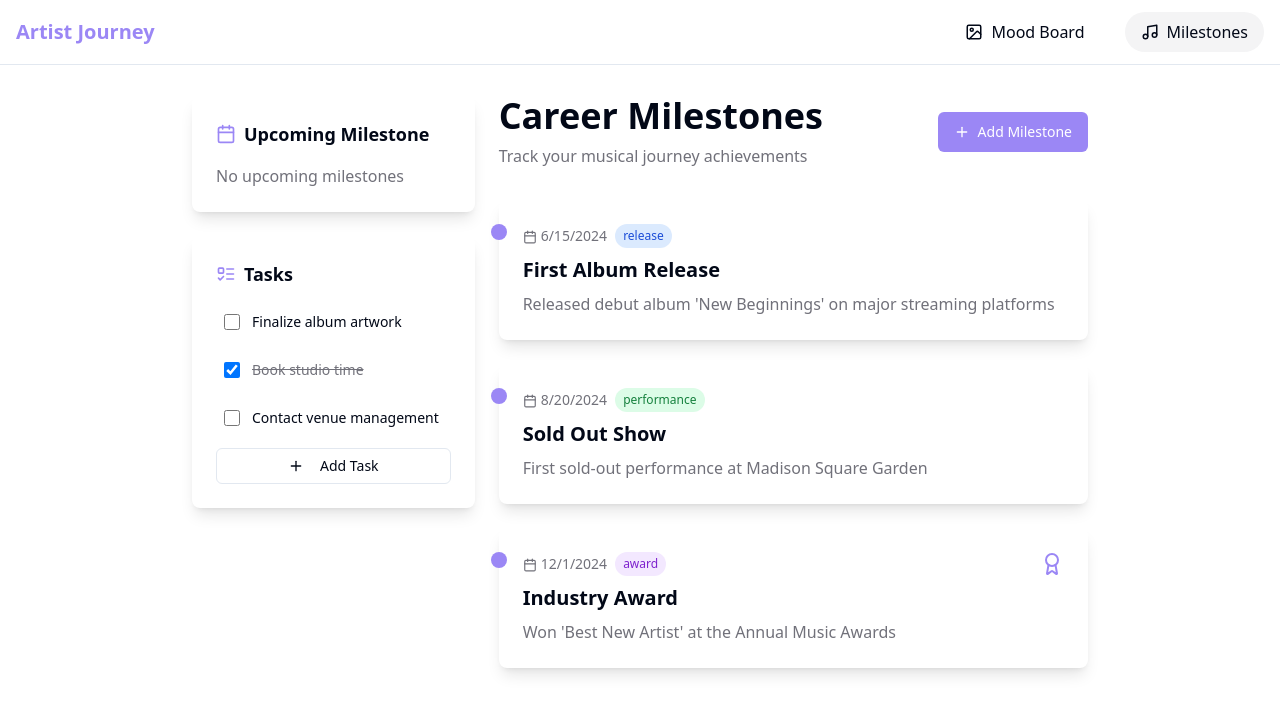
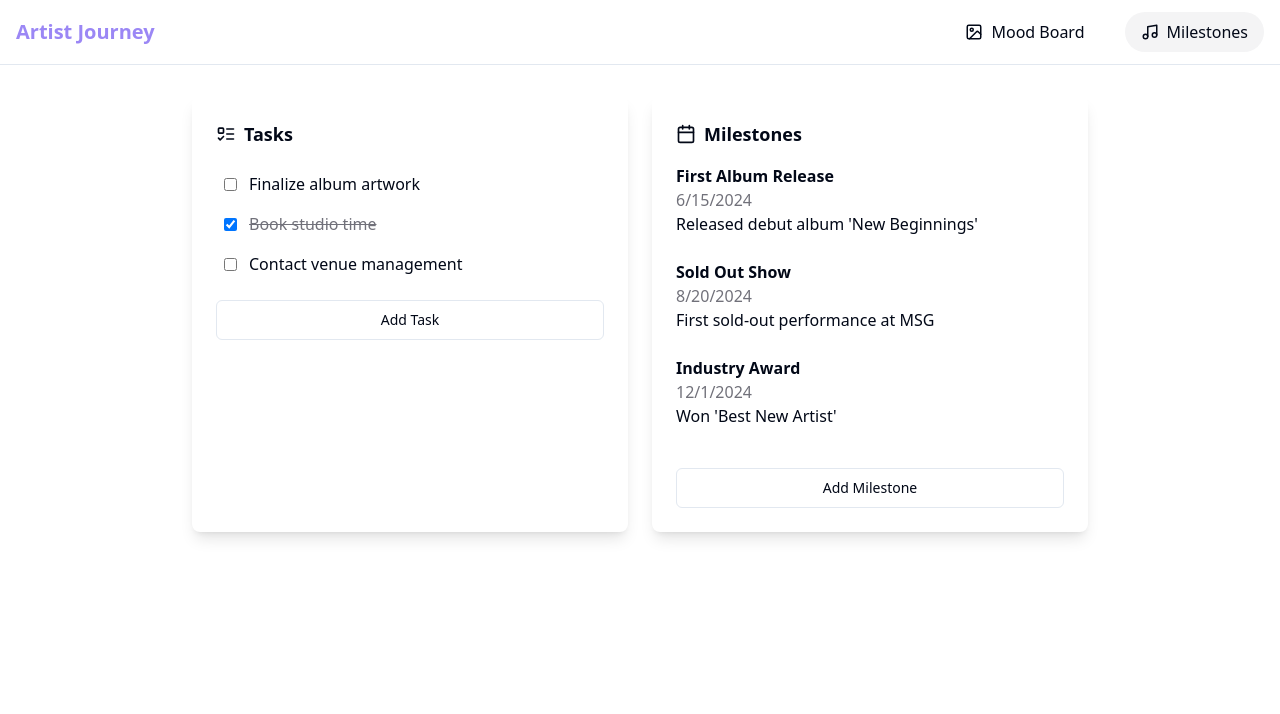
Before and after one commit to agkabongo/welcome2theshow-portail, a React (Vite) app: page /artist/milestones in a window 1280 px wide. Shown: the top 714 px of the page. Built offline with nearby package versions, Linux system fonts and the light colour scheme.

Commit message:
Update Milestones.tsx

```diff
--- a/src/pages/Milestones.tsx
+++ b/src/pages/Milestones.tsx
@@ -1,195 +1,107 @@
-
 import { useState } from "react";
-import { Award, Calendar, Plus, ListTodo, ArrowRight } from "lucide-react";
+import { Award, Calendar, Plus, ListTodo } from "lucide-react";
 import { Button } from "@/components/ui/button";
+import { Input } from "@/components/ui/input";
+import { Textarea } from "@/components/ui/textarea";
+import { Dialog, DialogTrigger, DialogContent, DialogHeader, DialogTitle, DialogFooter } from "@/components/ui/dialog";
 import { cn } from "@/lib/utils";
 
-type Milestone = {
-  id: number;
-  title: string;
-  date: string;
-  description: string;
-  category: "release" | "performance" | "award";
-};
-
-type Task = {
-  id: number;
-  title: string;
-  completed: boolean;
-  relatedMilestoneId?: number;
-};
-
-const initialMilestones: Milestone[] = [
-  {
-    id: 1,
-    title: "First Album Release",
-    date: "2024-06-15",
-    description: "Released debut album 'New Beginnings' on major streaming platforms",
-    category: "release",
-  },
-  {
-    id: 2,
-    title: "Sold Out Show",
-    date: "2024-08-20",
-    description: "First sold-out performance at Madison Square Garden",
-    category: "performance",
-  },
-  {
-    id: 3,
-    title: "Industry Award",
-    date: "2024-12-01",
-    description: "Won 'Best New Artist' at the Annual Music Awards",
-    category: "award",
-  },
+const initialMilestones = [
+  { id: 1, title: "First Album Release", date: "2024-06-15", description: "Released debut album 'New Beginnings'", category: "release" },
+  { id: 2, title: "Sold Out Show", date: "2024-08-20", description: "First sold-out performance at MSG", category: "performance" },
+  { id: 3, title: "Industry Award", date: "2024-12-01", description: "Won 'Best New Artist'", category: "award" },
 ];
 
-const initialTasks: Task[] = [
+const initialTasks = [
   { id: 1, title: "Finalize album artwork", completed: false, relatedMilestoneId: 1 },
   { id: 2, title: "Book studio time", completed: true, relatedMilestoneId: 1 },
   { id: 3, title: "Contact venue management", completed: false, relatedMilestoneId: 2 },
 ];
 
 const Milestones = () => {
-  const [milestones, setMilestones] = useState<Milestone[]>(initialMilestones);
-  const [tasks, setTasks] = useState<Task[]>(initialTasks);
+  const [milestones, setMilestones] = useState(initialMilestones);
+  const [tasks, setTasks] = useState(initialTasks);
+  const [isMilestoneDialogOpen, setIsMilestoneDialogOpen] = useState(false);
+  const [isTaskDialogOpen, setIsTaskDialogOpen] = useState(false);
+  const [newMilestone, setNewMilestone] = useState({ id: 0, title: "", date: "", description: "", category: "release" });
+  const [newTask, setNewTask] = useState({ id: 0, title: "", completed: false, relatedMilestoneId: undefined });
 
-  const getUpcomingMilestone = () => {
-    const now = new Date();
-    return milestones
-      .filter(m => new Date(m.date) > now)
-      .sort((a, b) => new Date(a.date).getTime() - new Date(b.date).getTime())[0];
+  const addMilestone = () => {
+    setMilestones(prev => [...prev, { ...newMilestone, id: Date.now() }]);
+    setIsMilestoneDialogOpen(false);
+    setNewMilestone({ id: 0, title: "", date: "", description: "", category: "release" });
   };
 
-  const toggleTaskCompletion = (taskId: number) => {
-    setTasks(prev =>
-      prev.map(task =>
-        task.id === taskId ? { ...task, completed: !task.completed } : task
-      )
-    );
+  const addTask = () => {
+    setTasks(prev => [...prev, { ...newTask, id: Date.now() }]);
+    setIsTaskDialogOpen(false);
+    setNewTask({ id: 0, title: "", completed: false, relatedMilestoneId: undefined });
   };
 
-  const upcomingMilestone = getUpcomingMilestone();
+  const toggleTaskCompletion = (taskId) => {
+    setTasks(prev => prev.map(task => (task.id === taskId ? { ...task, completed: !task.completed } : task)));
+  };
 
   return (
     <div className="container mx-auto px-4 py-8 animate-fade-in">
-      <div className="max-w-4xl mx-auto">
-        <div className="grid md:grid-cols-3 gap-6 mb-8">
-          {/* Left Column: Upcoming Milestone */}
-          <div className="md:col-span-1">
+      <div className="max-w-4xl mx-auto grid md:grid-cols-2 gap-6 mb-8">
+        {/* Tasks Column */}
         <div className="bg-white rounded-lg p-6 shadow-lg">
           <h2 className="text-lg font-semibold mb-4 flex items-center gap-2">
-                <Calendar size={20} className="text-primary" />
-                Upcoming Milestone
+            <ListTodo size={20} /> Tasks
           </h2>
-              {upcomingMilestone ? (
-                <div>
-                  <div className="mb-2">
-                    <span className={cn(
-                      "px-2 py-1 rounded-full text-xs",
-                      upcomingMilestone.category === "release" && "bg-blue-100 text-blue-700",
-                      upcomingMilestone.category === "performance" && "bg-green-100 text-green-700",
-                      upcomingMilestone.category === "award" && "bg-purple-100 text-purple-700"
-                    )}>
-                      {upcomingMilestone.category}
-                    </span>
-                  </div>
-                  <h3 className="font-medium mb-1">{upcomingMilestone.title}</h3>
-                  <p className="text-sm text-muted-foreground">
-                    {new Date(upcomingMilestone.date).toLocaleDateString()}
-                  </p>
-                </div>
-              ) : (
-                <p className="text-muted-foreground">No upcoming milestones</p>
-              )}
+          <ul>
+            {tasks.map(task => (
+              <li key={task.id} className="flex items-center gap-3 p-2 hover:bg-gray-50 rounded-lg">
+                <input type="checkbox" checked={task.completed} onChange={() => toggleTaskCompletion(task.id)} />
+                <span className={cn("flex-1", task.completed && "line-through text-muted-foreground")}>{task.title}</span>
+              </li>
+            ))}
+          </ul>
+          <Dialog open={isTaskDialogOpen} onOpenChange={setIsTaskDialogOpen}>
+            <DialogTrigger asChild>
+              <Button variant="outline" className="mt-4 w-full">Add Task</Button>
+            </DialogTrigger>
+            <DialogContent>
+              <DialogHeader>
+                <DialogTitle>Add a New Task</DialogTitle>
+              </DialogHeader>
+              <Input placeholder="Task Title" value={newTask.title} onChange={(e) => setNewTask({ ...newTask, title: e.target.value })} />
+              <DialogFooter>
+                <Button onClick={addTask}>Add Task</Button>
+              </DialogFooter>
+            </DialogContent>
+          </Dialog>
         </div>
 
-            {/* Task Management */}
-            <div className="bg-white rounded-lg p-6 shadow-lg mt-6">
+        {/* Milestones Column */}
+        <div className="bg-white rounded-lg p-6 shadow-lg">
           <h2 className="text-lg font-semibold mb-4 flex items-center gap-2">
-                <ListTodo size={20} className="text-primary" />
-                Tasks
+            <Calendar size={20} /> Milestones
           </h2>
-              <div className="space-y-3">
-                {tasks.map(task => (
-                  <div
-                    key={task.id}
-                    className="flex items-center gap-3 p-2 hover:bg-gray-50 rounded-lg transition-colors"
-                  >
-                    <input
-                      type="checkbox"
-                      checked={task.completed}
-                      onChange={() => toggleTaskCompletion(task.id)}
-                      className="h-4 w-4 rounded border-gray-300 text-primary focus:ring-primary"
-                    />
-                    <span className={cn(
-                      "flex-1 text-sm",
-                      task.completed && "line-through text-muted-foreground"
-                    )}>
-                      {task.title}
-                    </span>
+          {milestones.map(milestone => (
+            <div key={milestone.id} className="mb-6">
+              <h3 className="text-md font-semibold">{milestone.title}</h3>
+              <p className="text-muted-foreground">{new Date(milestone.date).toLocaleDateString()}</p>
+              <p>{milestone.description}</p>
             </div>
           ))}
-                <Button
-                  variant="outline"
-                  size="sm"
-                  className="w-full mt-4"
-                >
-                  <Plus size={16} className="mr-2" />
-                  Add Task
-                </Button>
-              </div>
-            </div>
-          </div>
-
-          {/* Right Column: Milestones Timeline */}
-          <div className="md:col-span-2">
-            <div className="flex justify-between items-center mb-8">
-              <div>
-                <h1 className="text-4xl font-bold mb-2">Career Milestones</h1>
-                <p className="text-muted-foreground">
-                  Track your musical journey achievements
-                </p>
-              </div>
-              <Button className="flex items-center gap-2">
-                <Plus size={18} />
-                Add Milestone
-              </Button>
-            </div>
-
-            <div className="space-y-6">
-              {milestones.map((milestone) => (
-                <div
-                  key={milestone.id}
-                  className="relative flex gap-4 bg-white rounded-lg p-6 shadow-lg transition-all hover:shadow-xl"
-                >
-                  <div className="absolute -left-2 top-6 w-4 h-4 rounded-full bg-primary" />
-                  <div className="flex-1">
-                    <div className="flex items-center gap-2 mb-2">
-                      <span className="text-sm text-muted-foreground">
-                        <Calendar size={14} className="inline mr-1" />
-                        {new Date(milestone.date).toLocaleDateString()}
-                      </span>
-                      <span
-                        className={cn(
-                          "px-2 py-1 rounded-full text-xs",
-                          milestone.category === "release" && "bg-blue-100 text-blue-700",
-                          milestone.category === "performance" && "bg-green-100 text-green-700",
-                          milestone.category === "award" && "bg-purple-100 text-purple-700"
-                        )}
-                      >
-                        {milestone.category}
-                      </span>
-                    </div>
-                    <h3 className="text-xl font-semibold mb-2">{milestone.title}</h3>
-                    <p className="text-muted-foreground">{milestone.description}</p>
-                  </div>
-                  {milestone.category === "award" && (
-                    <Award className="text-primary" size={24} />
-                  )}
-                </div>
-              ))}
-            </div>
-          </div>
+          <Dialog open={isMilestoneDialogOpen} onOpenChange={setIsMilestoneDialogOpen}>
+            <DialogTrigger asChild>
+              <Button variant="outline" className="mt-4 w-full">Add Milestone</Button>
+            </DialogTrigger>
+            <DialogContent>
+              <DialogHeader>
+                <DialogTitle>Add a New Milestone</DialogTitle>
+              </DialogHeader>
+              <Input placeholder="Milestone Title" value={newMilestone.title} onChange={(e) => setNewMilestone({ ...newMilestone, title: e.target.value })} />
+              <Input type="date" value={newMilestone.date} onChange={(e) => setNewMilestone({ ...newMilestone, date: e.target.value })} />
+              <Textarea placeholder="Description" value={newMilestone.description} onChange={(e) => setNewMilestone({ ...newMilestone, description: e.target.value })} />
+              <DialogFooter>
+                <Button onClick={addMilestone}>Add Milestone</Button>
+              </DialogFooter>
+            </DialogContent>
+          </Dialog>
         </div>
       </div>
     </div>
```
Lines whose indentation alone changed are shown as unchanged.
